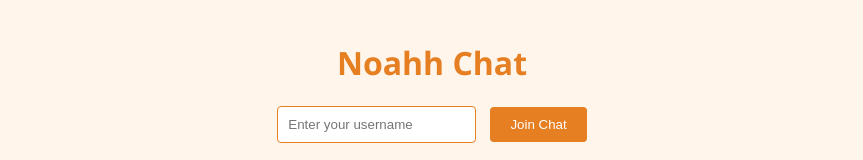
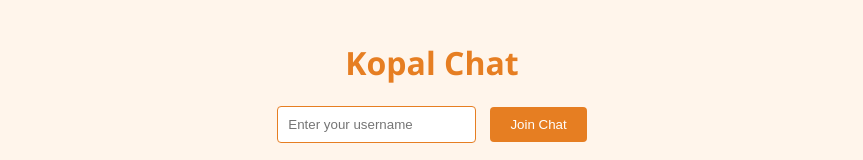
Before and after one commit to DavidKopal/chat2, a plain HTML site: page index.html in a window 1280 px wide. Shown: the top 160 px of the page, without its empty margins (208-1071 px from the left). Drawn offline with Linux system fonts and the light colour scheme.

Commit message:
Update index.html

```diff
--- a/index.html
+++ b/index.html
@@ -71,7 +71,7 @@
     </style>
 </head>
 <body>
-    <h1>Noahh Chat</h1>
+    <h1>Kopal Chat</h1>
     <div id="userc">
         <input type="text" id="useri" placeholder="Enter your username">
         <button id="jcb">Join Chat</button>
```
